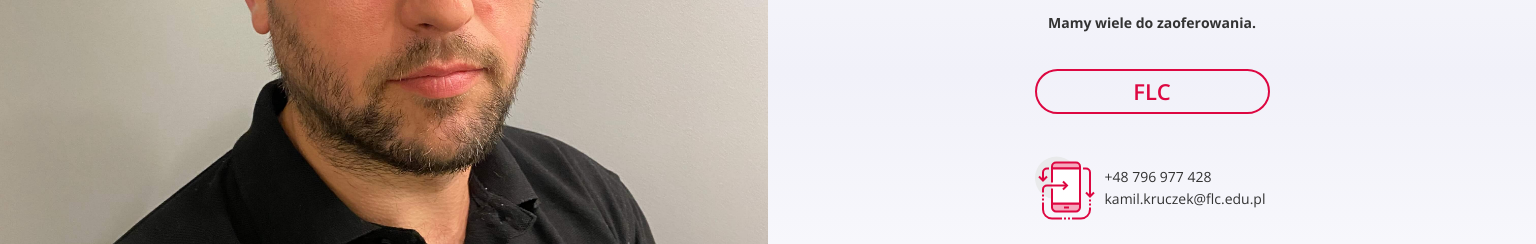
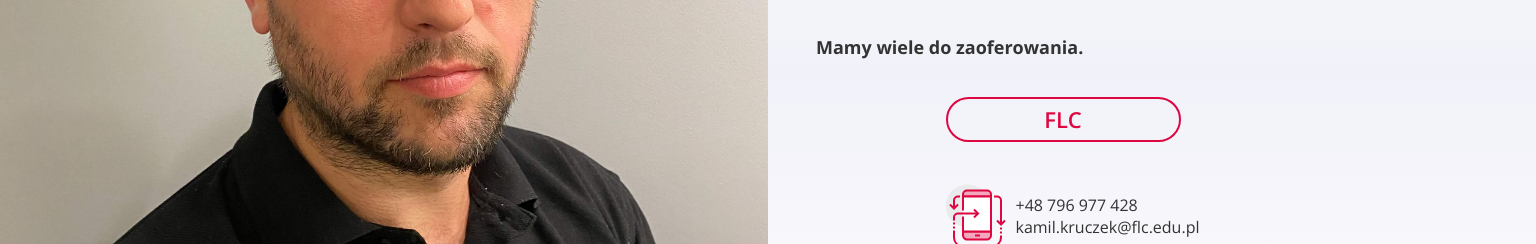
Before and after one commit to patryk-makarewicz/business-card-kamil-kruczek, a website built with webpack: page src/pages/index.html in a window 1536 px wide. Shown: the part 328-572 px from the top of the page. Built offline with nearby package versions, Linux system fonts and the light colour scheme.

Commit message:
feat: finish all @media

```diff
--- a/src/scss/main.scss
+++ b/src/scss/main.scss
@@ -68,21 +68,42 @@ body {
     display: flex;
     flex-direction: column;
     justify-content: center;
-    align-items: center;
     width: 50vw;
     height: 100%;
     margin-top: 0;
     margin-bottom: 0;
   }
+  @media screen and (min-width: 768px) {
+    margin-left: 0;
+    padding-left: 48px;
+    padding-right: 48px;
+  }
   &__content {
     font-size: 14px;
     line-height: 20px;
     margin: 0 auto 36px auto;
+    @media screen and (min-width: 690px) {
+      margin: 0 auto 36px 0;
+    }
+    @media screen and (min-width: 768px) {
+      font-size: 16px;
+      line-height: 22px;
+    }
+    @media screen and (min-width: 1440px) {
+      font-size: 18px;
+      line-height: 28px;
+    }
   }
   &__title {
     font-size: 30px;
     margin-top: 0;
     margin-bottom: 36px;
+    @media screen and (min-width: 768px) {
+      font-size: 32px;
+    }
+    @media screen and (min-width: 1440px) {
+      font-size: 34px;
+    }
   }
 }
 
@@ -121,6 +142,10 @@ body {
     font-size: 14px;
     line-height: 22px;
     margin-left: 10px;
+    @media screen and (min-width: 1440px) {
+      font-size: 16px;
+      line-height: 22px;
+    }
   }
   &__fb {
     display: flex;
```
